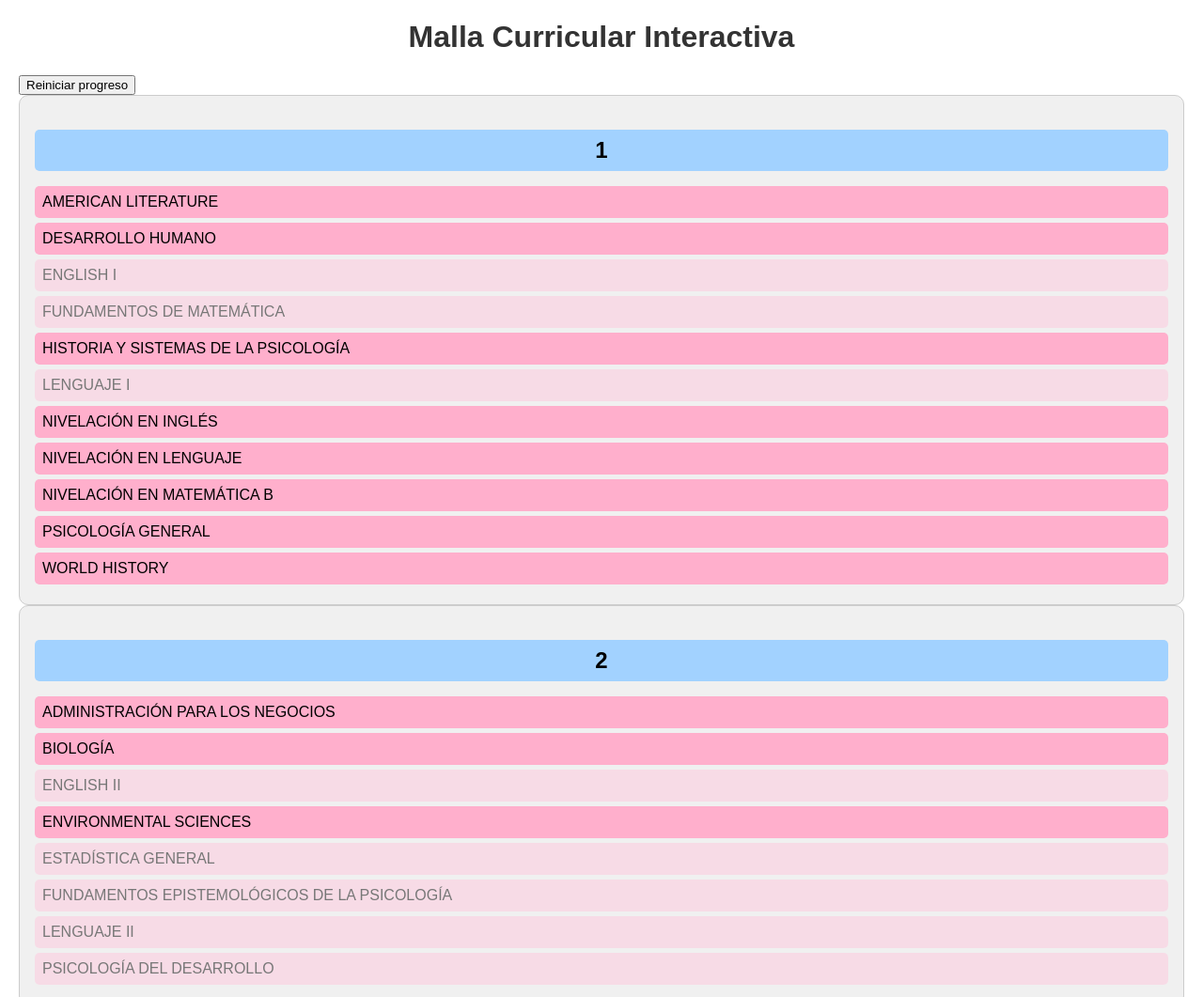
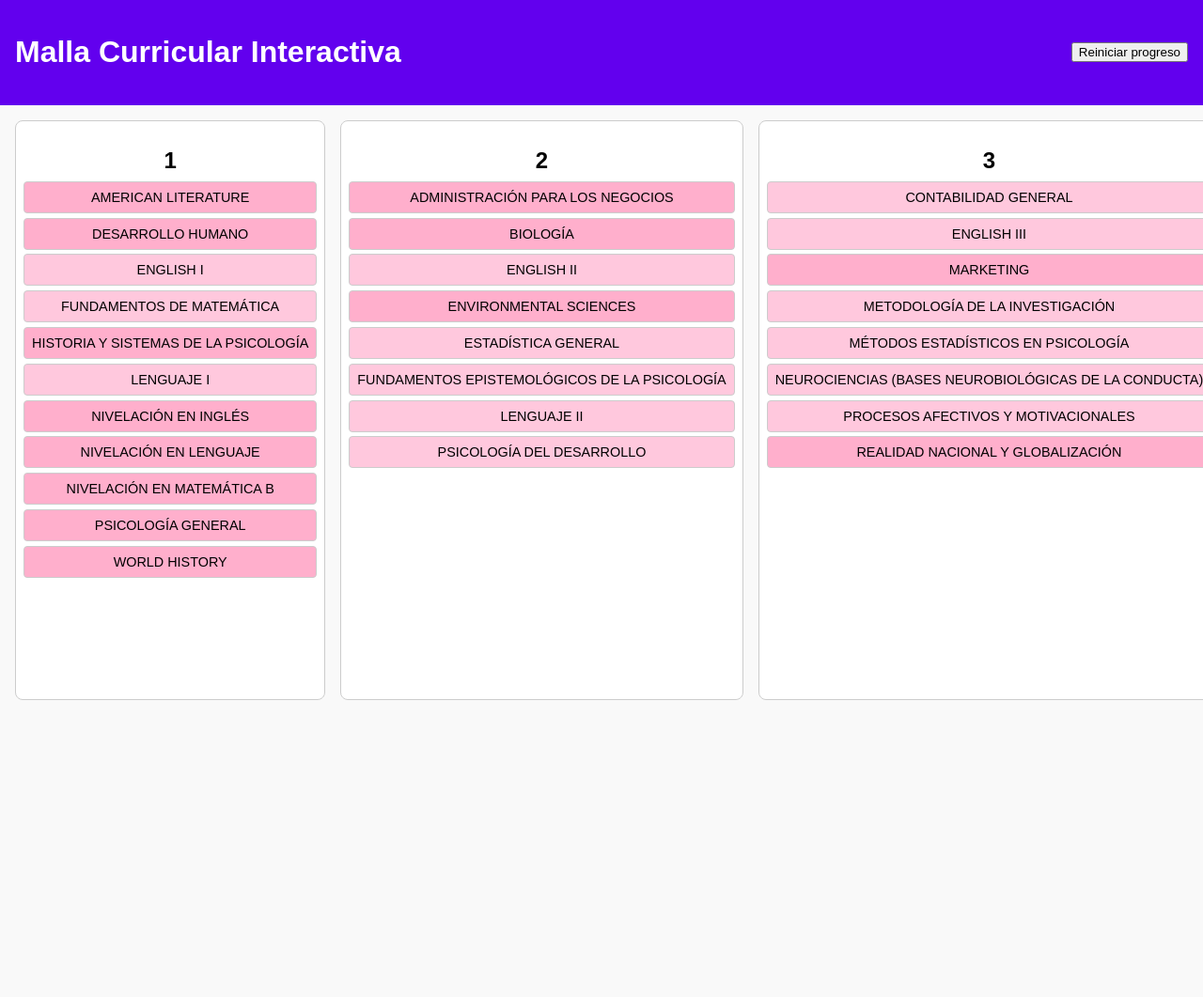
Before and after one commit to Anahel-Suarez/malla-curricular-psico-mkt, a plain HTML site: page index.html in a window 1280 px wide. Shown: the top 1061 px of the page at 94% size. After the commit the page ends 800 px from the top, so only its background shows below. Drawn offline with Linux system fonts and the light colour scheme.

Commit message:
Update style.css

```diff
--- a/style.css
+++ b/style.css
@@ -1,101 +1,47 @@
 body {
-  background-color: #ffffff;
-  font-family: Arial, sans-serif;
-  margin: 20px;
+  font-family: sans-serif;
+  margin: 0;
+  padding: 0;
+  background: #f9f9f9;
 }
 
-h1 {
-  text-align: center;
-  color: #333;
+header {
+  padding: 1rem;
+  background-color: #6200ee;
+  color: white;
+  display: flex;
+  justify-content: space-between;
+  align-items: center;
 }
 
-.filtros {
+.malla-horizontal {
   display: flex;
-  flex-wrap: wrap;
-  justify-content: center;
+  overflow-x: auto;
+  padding: 1rem;
   gap: 1rem;
-  margin-bottom: 20px;
-}
-
-.filtros label {
-  font-weight: bold;
-}
-
-.filtros select,
-.filtros button {
-  padding: 0.5rem;
-  font-size: 1rem;
-  border-radius: 5px;
-  border: 1px solid #ccc;
-  background-color: #f9f9f9;
-  width: auto;
-  min-width: 150px;
-  max-width: 200px;
-}
-
-.grid {
-  display: flex;
-  flex-direction: row;
-  overflow-x: auto;
-  gap: 1rem;
-  padding: 1rem;
 }
 
 .ciclo {
+  flex: 0 0 auto;
   min-width: 200px;
   border: 1px solid #ccc;
-  border-radius: 10px;
-  padding: 1rem;
-  background-color: #f0f0f0;
+  border-radius: 8px;
+  padding: 0.5rem;
+  background: white;
 }
 
 .ciclo h2 {
-  background-color: #A2D2FF;
   text-align: center;
-  padding: 0.5rem;
-  border-radius: 5px;
-  margin-bottom: 1rem;
+  margin-bottom: 0.5rem;
 }
 
 .curso {
-  margin: 5px 0;
-  padding: 8px;
-  border-radius: 5px;
-  background-color: #FFC8DD; /* bloqueado por defecto */
+  margin: 0.3rem 0;
+  padding: 0.5rem;
+  border-radius: 4px;
   cursor: pointer;
-  transition: all 0.2s ease;
+  text-align: center;
+  font-size: 0.9rem;
+  border: 1px solid #ccc;
+  transition: background 0.3s;
 }
-
-.curso:hover {
-  transform: scale(1.03);
-}
-
-.curso.completado {
-  background-color: #CDB4DB !important;
-  text-decoration: line-through;
-  color: #555 !important;
-}
-
-.curso:not(.bloqueado):not(.completado) {
-  background-color: #FFAFCC; /* activo */
-}
-
-.curso.bloqueado {
-  opacity: 0.5;
-  cursor: not-allowed;
-}
-
-.curso.electivo.bloqueado {
-  background-color: #d8f3dc !important;
-  color: #000 !important;
-}
-
-.curso.electivo:not(.bloqueado):not(.completado) {
-  background-color: #74c69d !important;
-  color: #000 !important;
-}
-
-.curso.electivo.completado {
-  background-color: #4ea8de !important;
-  color: white !important;
-}
```
